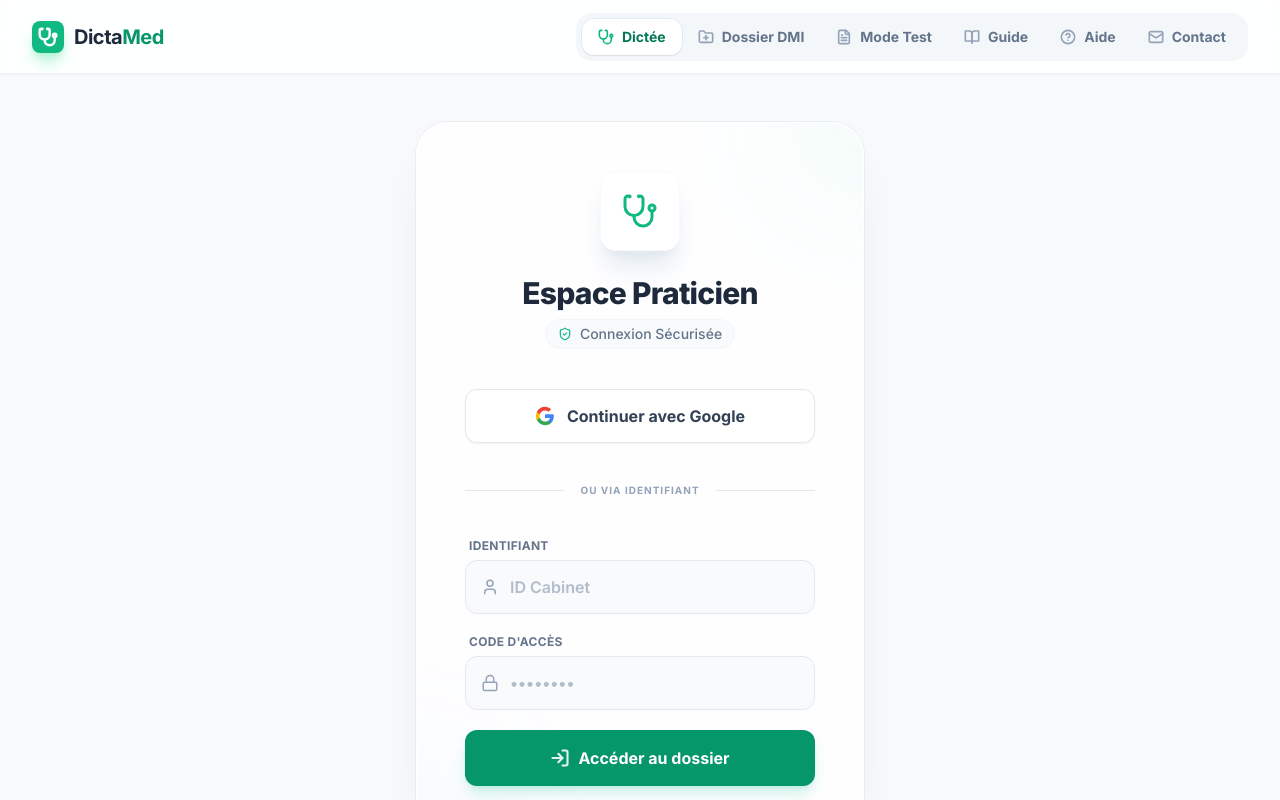
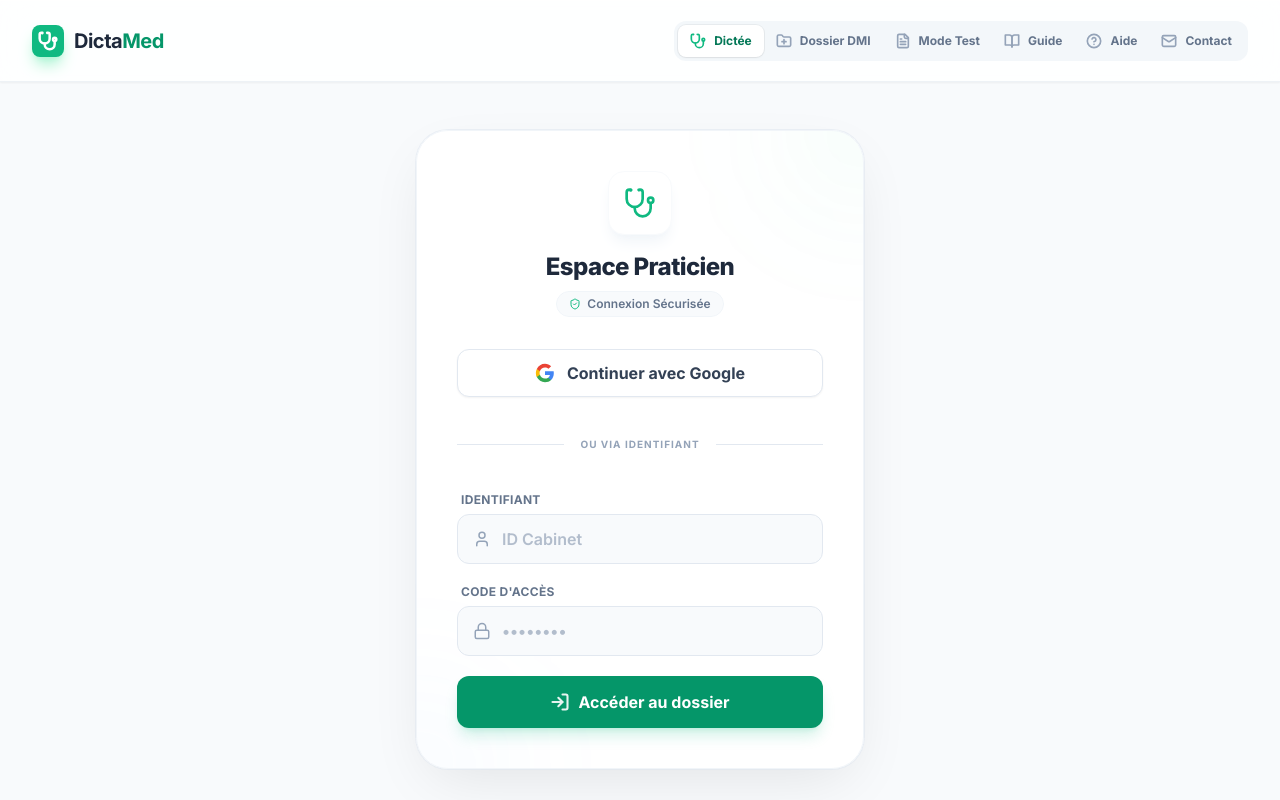
Before and after one commit to DictaMed/Gemi, a React (Vite) app: page / in a window 1280 px wide. Shown: the top 800 px of the page. Built offline with nearby package versions, Linux system fonts and the light colour scheme; no server answers.

Commit message:
555555555

```diff
--- a/App.tsx
+++ b/App.tsx
@@ -1,4 +1,4 @@
-import React, { useState, useEffect } from 'react';
+import { useState, useEffect } from 'react';
 import { Navbar } from './components/Navbar';
 import { AuthForm } from './components/AuthForm';
 import { DictationForm } from './components/DictationForm';
--- a/components/AudioRecorder.tsx
+++ b/components/AudioRecorder.tsx
@@ -1,5 +1,5 @@
 import React, { useEffect } from 'react';
-import { Mic, Square, Pause, Play, Trash2, CheckCircle2, RotateCcw } from 'lucide-react';
+import { Mic, Square, Pause, Play, CheckCircle2, RotateCcw } from 'lucide-react';
 import { useAudioRecorder } from '../hooks/useAudioRecorder';
 import { RecordingStatus } from '../types';
 import { formatTime } from '../utils/audioUtils';
--- a/components/AuthForm.tsx
+++ b/components/AuthForm.tsx
@@ -43,19 +43,19 @@
 
   return (
     <div className="min-h-[80vh] flex items-center justify-center p-4">
-      <div className="bg-white/80 backdrop-blur-xl p-8 sm:p-12 rounded-[2rem] shadow-[0_20px_60px_-15px_rgba(0,0,0,0.08)] w-full max-w-md border border-white ring-1 ring-slate-200/60 relative overflow-hidden">
+      <div className="bg-white/90 backdrop-blur-xl p-8 sm:p-10 rounded-[2rem] shadow-[0_20px_60px_-15px_rgba(0,0,0,0.1)] w-full max-w-md border border-slate-100 ring-1 ring-slate-200/60 relative overflow-hidden">
 
-        {/* Décoration d'arrière-plan */}
-        <div className="absolute top-0 right-0 w-32 h-32 bg-emerald-400/10 rounded-full blur-3xl -mr-16 -mt-16"></div>
-        <div className="absolute bottom-0 left-0 w-32 h-32 bg-blue-400/10 rounded-full blur-3xl -ml-16 -mb-16"></div>
+        {/* Décoration d'arrière-plan plus subtile */}
+        <div className="absolute top-0 right-0 w-40 h-40 bg-emerald-400/5 rounded-full blur-3xl -mr-20 -mt-20 pointer-events-none"></div>
+        <div className="absolute bottom-0 left-0 w-40 h-40 bg-blue-400/5 rounded-full blur-3xl -ml-20 -mb-20 pointer-events-none"></div>
 
-        <div className="text-center mb-10 relative z-10">
-          <div className="bg-white w-20 h-20 rounded-2xl flex items-center justify-center mx-auto mb-6 shadow-xl shadow-slate-200 border border-slate-50">
-            <Stethoscope className="text-emerald-500" size={36} strokeWidth={2} />
+        <div className="text-center mb-8 relative z-10">
+          <div className="bg-white w-16 h-16 rounded-2xl flex items-center justify-center mx-auto mb-4 shadow-lg shadow-slate-100 border border-slate-50">
+            <Stethoscope className="text-emerald-500" size={32} strokeWidth={2} />
           </div>
-          <h2 className="text-3xl font-extrabold text-slate-800 tracking-tight mb-2">Espace Praticien</h2>
-          <div className="flex items-center justify-center gap-2 text-slate-500 text-sm font-medium bg-slate-50 inline-flex px-3 py-1 rounded-full border border-slate-100">
-             <ShieldCheck size={14} className="text-emerald-500" />
+          <h2 className="text-2xl font-extrabold text-slate-800 tracking-tight mb-2">Espace Praticien</h2>
+          <div className="inline-flex items-center gap-1.5 px-3 py-1 rounded-full bg-slate-50 border border-slate-100 text-slate-500 text-xs font-semibold">
+             <ShieldCheck size={12} className="text-emerald-500" />
              <span>Connexion Sécurisée</span>
           </div>
         </div>
@@ -65,13 +65,14 @@
           type="button"
           onClick={handleGoogleLogin}
           disabled={isLoading}
-          className="w-full flex items-center justify-center gap-3 py-3.5 px-6 bg-white border border-slate-200 rounded-xl shadow-sm text-slate-700 font-bold hover:bg-slate-50 hover:border-slate-300 transition-all transform active:scale-95 mb-8 group"
+          className="w-full relative flex items-center justify-center gap-3 py-3 px-6 bg-white border border-slate-200 rounded-xl shadow-sm text-slate-700 font-bold hover:bg-slate-50 hover:border-slate-300 transition-all active:scale-[0.98] mb-8 group h-12"
         >
           {isLoading ? (
             <div className="animate-spin rounded-full h-5 w-5 border-2 border-slate-600 border-t-transparent"></div>
           ) : (
             <>
-              <svg className="w-5 h-5 group-hover:scale-110 transition-transform" viewBox="0 0 24 24">
+              {/* Force width and height on SVG to prevent layout shift */}
+              <svg width="20" height="20" className="w-5 h-5 flex-shrink-0 group-hover:scale-110 transition-transform" viewBox="0 0 24 24">
                 <path fill="#4285F4" d="M22.56 12.25c0-.78-.07-1.53-.2-2.25H12v4.26h5.92c-.26 1.37-1.04 2.53-2.21 3.31v2.77h3.57c2.08-1.92 3.28-4.74 3.28-8.09z" />
                 <path fill="#34A853" d="M12 23c2.97 0 5.46-.98 7.28-2.66l-3.57-2.77c-.98.66-2.23 1.06-3.71 1.06-2.86 0-5.29-1.93-6.16-4.53H2.18v2.84C3.99 20.53 7.7 23 12 23z" />
                 <path fill="#FBBC05" d="M5.84 14.09c-.22-.66-.35-1.36-.35-2.09s.13-1.43.35-2.09V7.07H2.18C1.43 8.55 1 10.22 1 12s.43 3.45 1.18 4.93l2.85-2.26.81-.58z" />
@@ -99,7 +100,7 @@
                 type="text"
                 value={login}
                 onChange={(e) => setLogin(e.target.value)}
-                className="block w-full pl-11 pr-4 py-3.5 bg-slate-50 border border-slate-200 rounded-xl focus:bg-white focus:ring-4 focus:ring-emerald-500/10 focus:border-emerald-500 text-slate-800 font-semibold placeholder:text-slate-400/70"
+                className="block w-full pl-11 pr-4 py-3 bg-slate-50 border border-slate-200 rounded-xl focus:bg-white focus:ring-4 focus:ring-emerald-500/10 focus:border-emerald-500 text-slate-800 font-semibold placeholder:text-slate-400/70 transition-all"
                 placeholder="ID Cabinet"
               />
             </div>
@@ -115,7 +116,7 @@
                 type="password"
                 value={accessCode}
                 onChange={(e) => setAccessCode(e.target.value)}
-                className="block w-full pl-11 pr-4 py-3.5 bg-slate-50 border border-slate-200 rounded-xl focus:bg-white focus:ring-4 focus:ring-emerald-500/10 focus:border-emerald-500 text-slate-800 font-semibold placeholder:text-slate-400/70"
+                className="block w-full pl-11 pr-4 py-3 bg-slate-50 border border-slate-200 rounded-xl focus:bg-white focus:ring-4 focus:ring-emerald-500/10 focus:border-emerald-500 text-slate-800 font-semibold placeholder:text-slate-400/70 transition-all"
                 placeholder="••••••••"
               />
             </div>
@@ -130,7 +131,7 @@
 
           <button
             type="submit"
-            className="w-full flex justify-center items-center py-4 px-6 rounded-xl shadow-lg shadow-emerald-500/20 text-white bg-emerald-600 hover:bg-emerald-700 font-bold transition-all transform active:scale-[0.98] mt-2"
+            className="w-full flex justify-center items-center py-3.5 px-6 rounded-xl shadow-lg shadow-emerald-500/20 text-white bg-emerald-600 hover:bg-emerald-700 font-bold transition-all transform active:scale-[0.98] mt-4"
           >
             <LogIn size={20} className="mr-2 opacity-90" strokeWidth={2.5} />
             Accéder au dossier
--- a/components/DictationForm.tsx
+++ b/components/DictationForm.tsx
@@ -1,5 +1,5 @@
 import React, { useState } from 'react';
-import { PlusCircle, MinusCircle, Send, CheckCircle2, AlertTriangle, Info, ExternalLink, Mic, Volume2, PauseCircle, ChevronRight } from 'lucide-react';
+import { PlusCircle, MinusCircle, Send, CheckCircle2, AlertTriangle, ExternalLink } from 'lucide-react';
 import { AudioRecorder } from './AudioRecorder';
 import { PatientForm } from './PatientForm';
 import { PatientInfo, AudioData, AudioFormat, AppMode, UserCredentials, WebhookPayload } from '../types';
--- a/components/Navbar.tsx
+++ b/components/Navbar.tsx
@@ -22,22 +22,22 @@
   return (
     <nav className="sticky top-0 z-50 w-full glass-panel border-b border-slate-200/60 shadow-sm transition-all duration-300">
       <div className="max-w-7xl mx-auto px-4 sm:px-6 lg:px-8">
-        <div className="flex justify-between items-center h-18 py-3">
+        <div className="flex justify-between items-center h-16 sm:h-20">
           {/* Logo */}
           <div
-            className="flex items-center gap-2.5 cursor-pointer group"
+            className="flex items-center gap-2.5 cursor-pointer group flex-shrink-0 mr-4"
             onClick={() => onTabChange('normal')}
           >
             <div className="bg-emerald-500 text-white p-1.5 rounded-lg shadow-emerald-200 shadow-lg group-hover:scale-105 transition-transform">
               <Stethoscope size={20} strokeWidth={3} />
             </div>
-            <span className="text-xl font-bold tracking-tight text-slate-800">
+            <span className="text-lg sm:text-xl font-bold tracking-tight text-slate-800 whitespace-nowrap">
               Dicta<span className="text-emerald-600">Med</span>
             </span>
           </div>
 
-          <div className="flex items-center gap-3 md:gap-6">
-            <div className="flex bg-slate-100/80 p-1.5 rounded-2xl overflow-x-auto no-scrollbar max-w-[200px] sm:max-w-none">
+          <div className="flex items-center gap-3 flex-1 justify-end">
+            <div className="flex bg-slate-100/80 p-1 rounded-xl overflow-x-auto no-scrollbar max-w-[calc(100vw-180px)] sm:max-w-none">
               {navItems.map((item) => {
                 const Icon = item.icon;
                 const isActive = currentTab === item.id;
@@ -46,24 +46,24 @@
                     key={item.id}
                     onClick={() => onTabChange(item.id)}
                     className={`
-                      flex items-center px-3 md:px-4 py-2 rounded-xl text-xs md:text-sm font-bold transition-all duration-200 whitespace-nowrap
+                      flex items-center px-3 py-2 rounded-lg text-xs font-bold transition-all duration-200 whitespace-nowrap
                       ${isActive
                         ? 'bg-white text-emerald-700 shadow-sm ring-1 ring-black/5'
                         : 'text-slate-500 hover:text-slate-700 hover:bg-slate-200/50'
                       }
                     `}
                   >
-                    <Icon size={16} className={`mr-2 ${isActive ? 'text-emerald-500' : 'text-slate-400'}`} strokeWidth={2.5} />
-                    <span className="hidden md:inline">{item.label}</span>
+                    <Icon size={16} className={`sm:mr-2 ${isActive ? 'text-emerald-500' : 'text-slate-400'}`} strokeWidth={2.5} />
+                    <span className="hidden sm:inline">{item.label}</span>
                   </button>
                 );
               })}
             </div>
 
             {user && (
-              <div className="hidden sm:flex items-center gap-3 border-l border-slate-200 pl-4">
+              <div className="hidden md:flex items-center gap-3 border-l border-slate-200 pl-4 flex-shrink-0">
                 <div className="flex flex-col items-end mr-1">
-                  <span className="text-xs font-bold text-slate-800">{user.login.split('@')[0]}</span>
+                  <span className="text-xs font-bold text-slate-800 max-w-[100px] truncate">{user.login.split('@')[0]}</span>
                   <span className="text-[10px] uppercase font-bold text-emerald-600 bg-emerald-50 px-1.5 py-0.5 rounded-md">Connecté</span>
                 </div>
                 <button
--- a/hooks/useAudioRecorder.ts
+++ b/hooks/useAudioRecorder.ts
@@ -26,7 +26,6 @@
   const audioChunks = useRef<Blob[]>([]);
   const timerInterval = useRef<number | null>(null);
   const startTime = useRef<number>(0);
-  const pauseTime = useRef<number>(0);
   const totalPausedTime = useRef<number>(0);
   const audioPlayer = useRef<HTMLAudioElement | null>(null);
 
```
